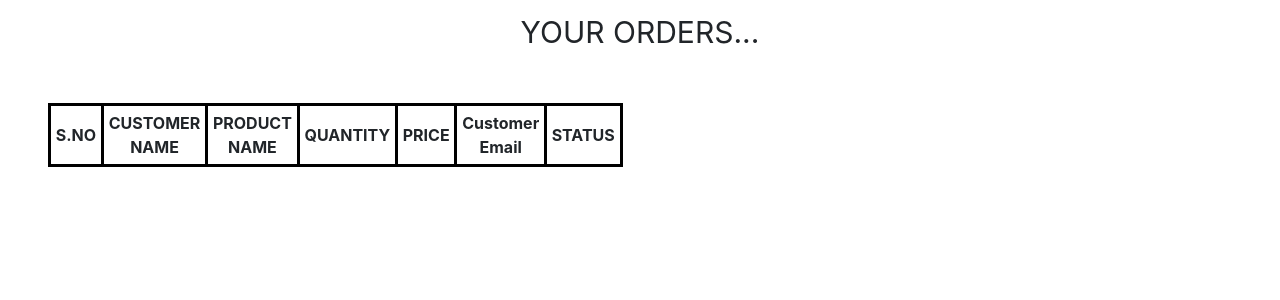
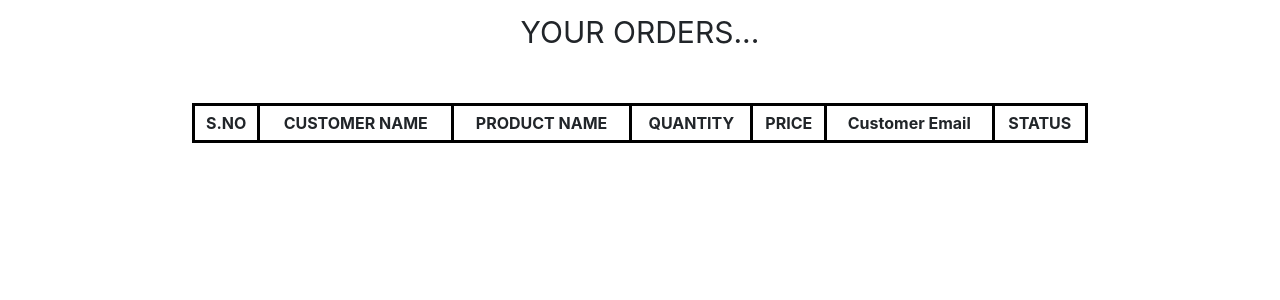
Before and after one commit to preetikrish19/codher_2021, a PHP site: page /organisation/orders.php in a window 1280 px wide. Shown: the part 76-376 px from the top of the page. Run offline with PHP 8.4, Linux system fonts and the light colour scheme; the visitor is signed in with stand-in values (Sample User, id 1); data that the repository does not hold is empty; some libraries are stand-ins or nearby versions.

Commit message:
orders small changes

```diff
--- a/organisation/orders.php
+++ b/organisation/orders.php
@@ -22,7 +22,6 @@ $i =1;
 table, th, td {
   border: 3px solid black;
   border-collapse: collapse;
-  align:center;
 }
 th, td {
   padding: 0.3em;
@@ -54,9 +53,10 @@ th, td {
 }
 .t
 {
-    width:10em;
+    width:70%;
     margin-top:3em;
-    margin-left:3em;
+    margin-left:15%;
+    align:center;
 }
 .b{
     text-align:center;
```
